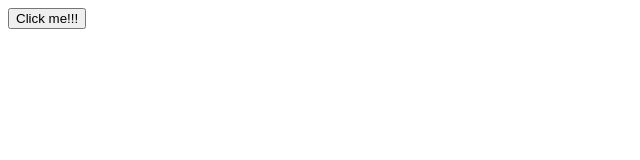
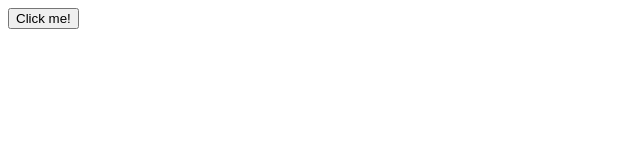
Before and after one commit to DreamySkrell/dmm_parser_rs_stuff, a plain HTML site: page index.html in a window 1280 px wide. Shown: the full height of the page, 0-640 px from the left. Drawn offline with Linux system fonts and the light colour scheme.

Commit message:
deploy: 058519a47c9bd123d20d4fe107da3a3e25986083

```diff
--- a/index.html
+++ b/index.html
@@ -1 +1 @@
-<script type=module>import a,*as b from"https://dreamyskrell.github.io/dmm_parser_rs_stuff/wasmtool-9697f14967c7c889.js";a(`https://dreamyskrell.github.io/dmm_parser_rs_stuff/wasmtool-9697f14967c7c889_bg.wasm`);window.wasmBindings=b</script><meta charset=utf-8><title>Hello wasm-pack!</title><noscript>This page contains webassembly and javascript content, please enable javascript in your browser.</noscript><button id=uploadButton>Click me!!!</button><script data-integrity=none href=./www/index.mjs rel=inline src=https://dreamyskrell.github.io/dmm_parser_rs_stuff/index-1b057c4c1701cb24.mjs type=module></script><link as=fetch crossorigin href=https://dreamyskrell.github.io/dmm_parser_rs_stuff/wasmtool-9697f14967c7c889_bg.wasm integrity=sha384-pd977eD_yipQ8uAJuTeUxf_PYD1rae5wOcryP_wLteOIbdTHyuJdin9oniT6P0mr rel=preload type=application/wasm><link crossorigin href=https://dreamyskrell.github.io/dmm_parser_rs_stuff/wasmtool-9697f14967c7c889.js integrity=sha384-5nRkjk1GxRBqSfkcKsTh4AI7Bl4zkT9OKl2_KxTFrCIOSa0rUK06YpuQ8ajcZ0TD rel=modulepreload></head><body></body></html>
+<script type=module>import a,*as b from"https://dreamyskrell.github.io/dmm_parser_rs_stuff/wasmtool-9697f14967c7c889.js";a(`https://dreamyskrell.github.io/dmm_parser_rs_stuff/wasmtool-9697f14967c7c889_bg.wasm`);window.wasmBindings=b</script><meta charset=utf-8><title>Hello wasm-pack!</title><noscript>This page contains webassembly and javascript content, please enable javascript in your browser.</noscript><button id=uploadButton>Click me!</button><script data-integrity=none href=./www/index.mjs rel=inline src=https://dreamyskrell.github.io/dmm_parser_rs_stuff/index-1b057c4c1701cb24.mjs type=module></script><link as=fetch crossorigin href=https://dreamyskrell.github.io/dmm_parser_rs_stuff/wasmtool-9697f14967c7c889_bg.wasm integrity=sha384-pd977eD_yipQ8uAJuTeUxf_PYD1rae5wOcryP_wLteOIbdTHyuJdin9oniT6P0mr rel=preload type=application/wasm><link crossorigin href=https://dreamyskrell.github.io/dmm_parser_rs_stuff/wasmtool-9697f14967c7c889.js integrity=sha384-5nRkjk1GxRBqSfkcKsTh4AI7Bl4zkT9OKl2_KxTFrCIOSa0rUK06YpuQ8ajcZ0TD rel=modulepreload></head><body></body></html>
```
